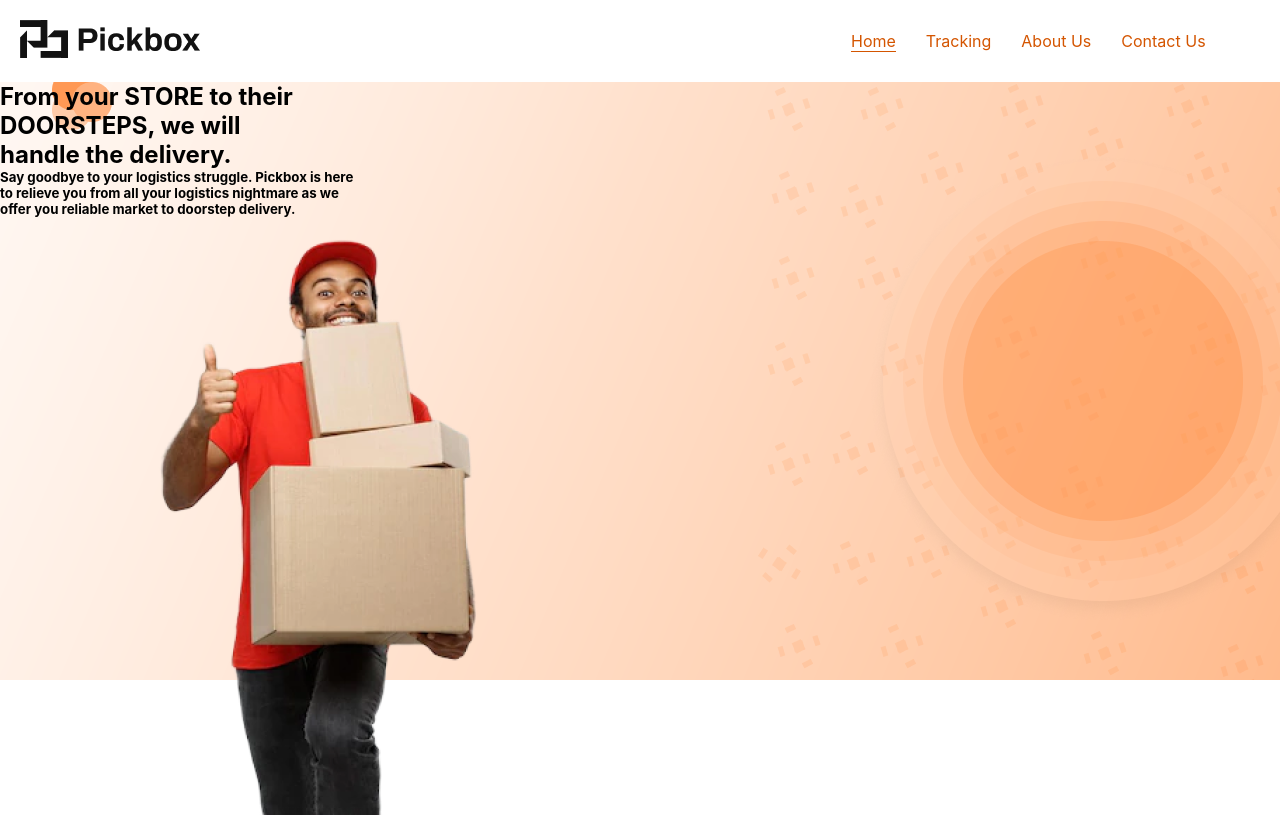
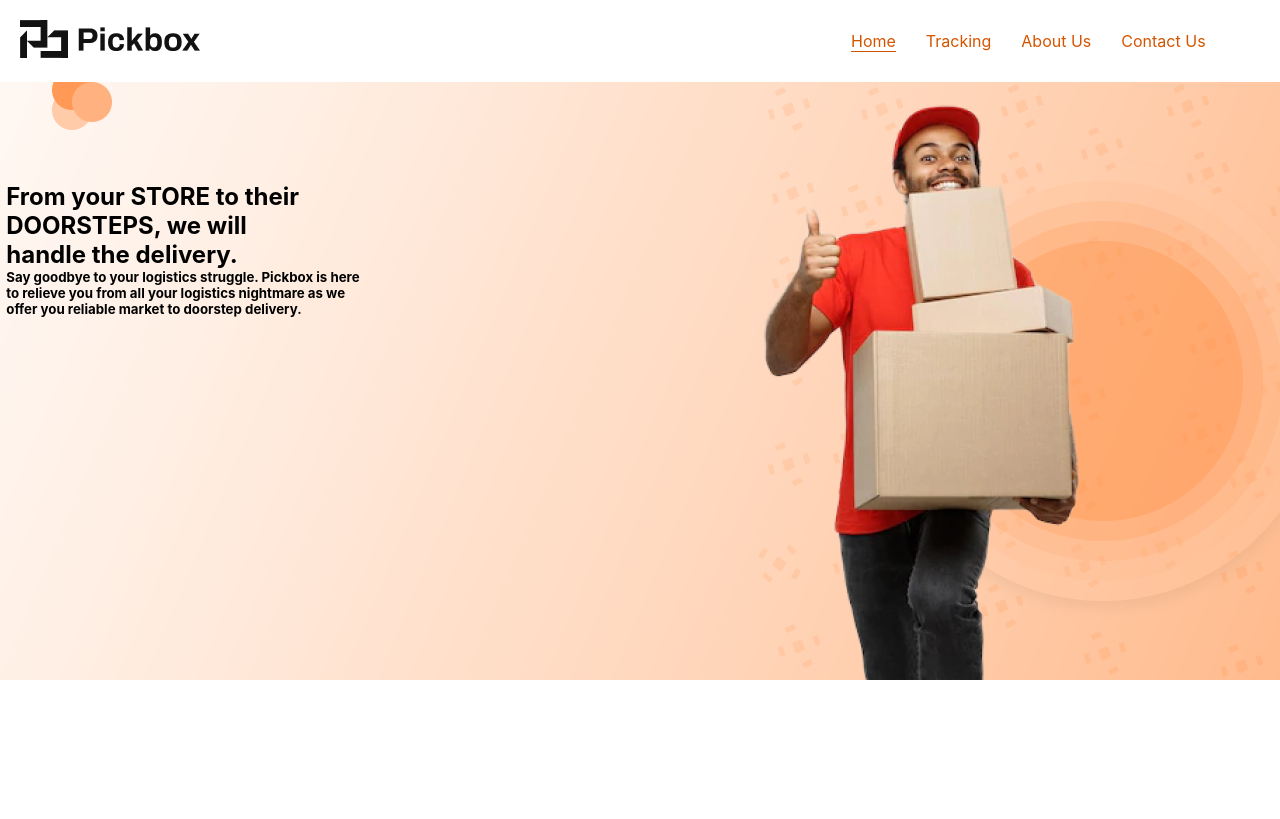
Before and after one commit to Pickbox-Project/Pickbox-frontend, a React (Create React App) app: page / in a window 1280 px wide. Built offline with nearby package versions, Linux system fonts and the light colour scheme.

Commit message:
Started working on the HeroPage Component and added the required assets

```diff
--- a/src/Components/HeroPage/HeroPage.css
+++ b/src/Components/HeroPage/HeroPage.css
@@ -1,4 +1,14 @@
-.heropage-container{
+.heropage-container {
     background: url("../../Assets/images/Hero\ section\ background.png");
     height: 598px;
 }
+
+.heropage-details {
+    display: flex;
+    justify-content: center;
+}
+
+.heropage-text {
+    margin-top: 100px;
+    margin-right: 19%;
+}
```
